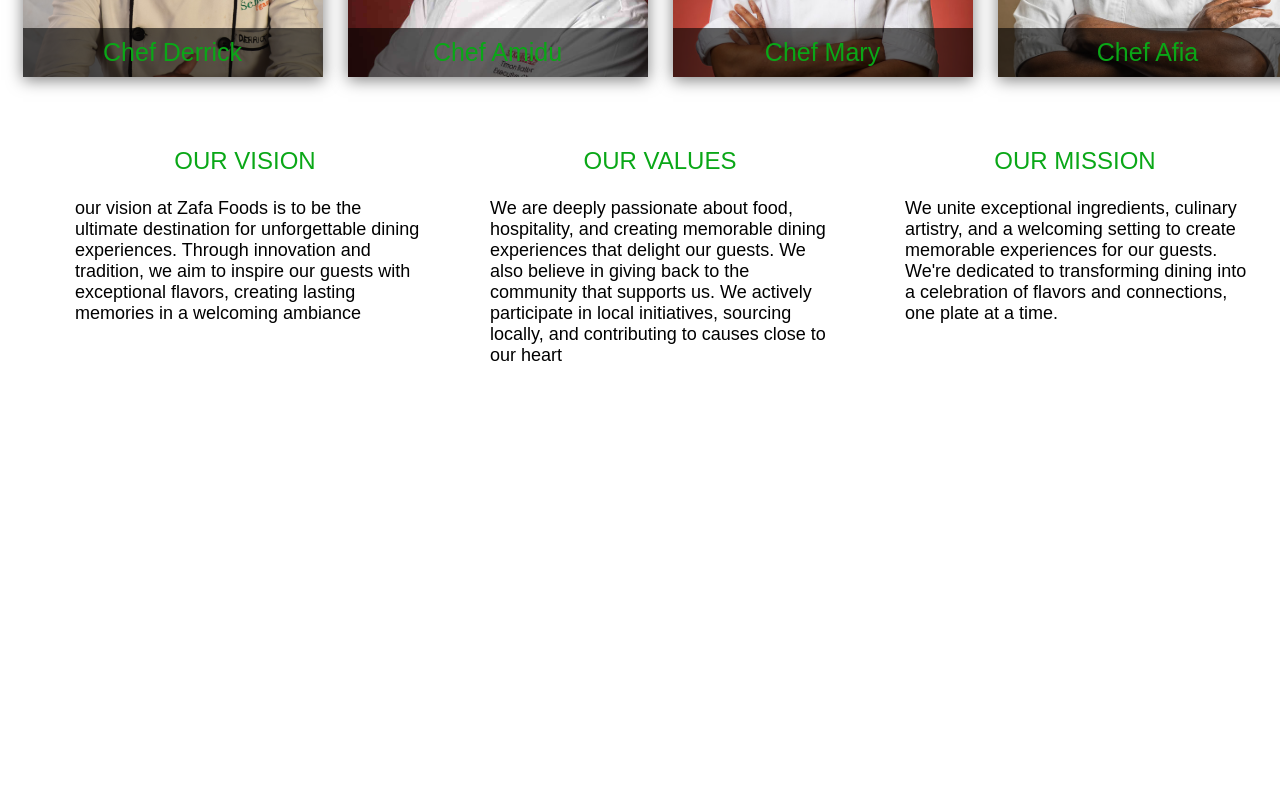
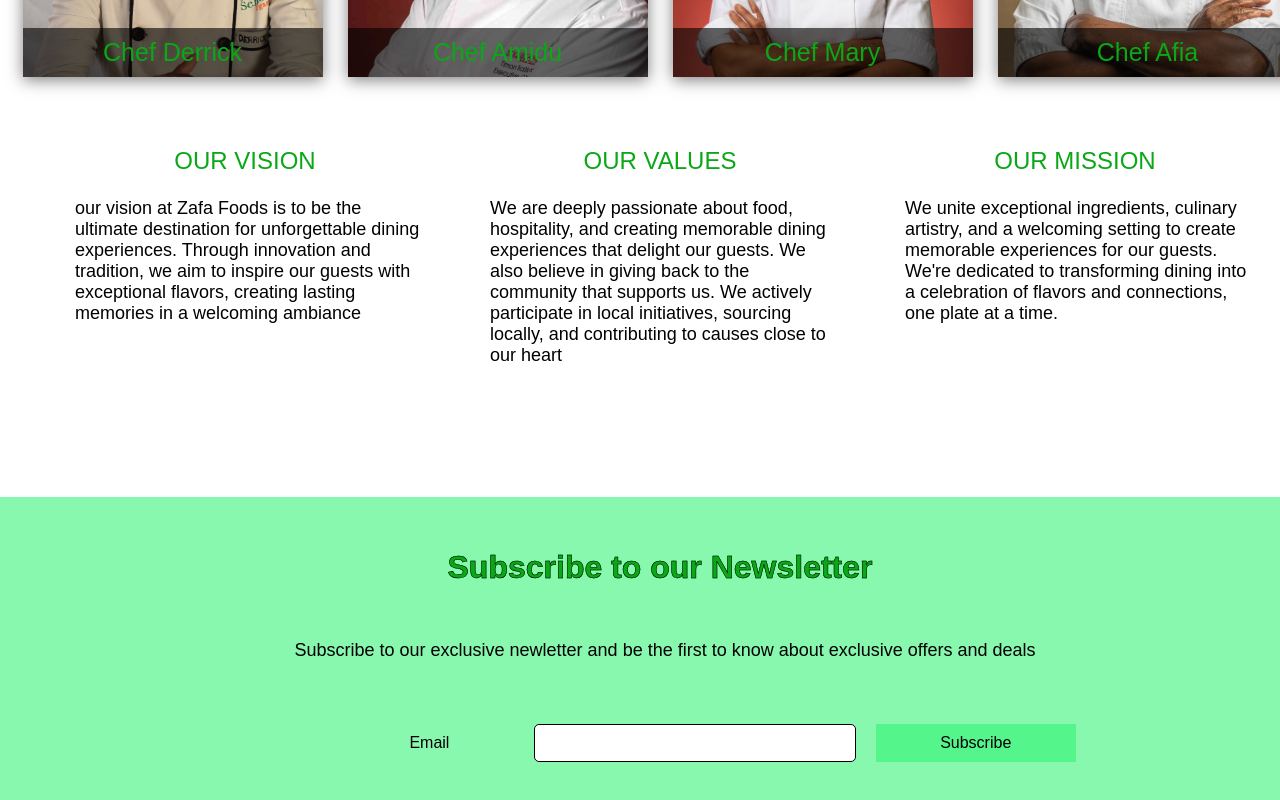
Before and after one commit to Avatar-J/Food-website, a React (Create React App) app in the folder zafa-foods/: page /Aboutus in a window 1280 px wide. Shown: the part 768-1568 px from the top of the page. Before the commit the page ends 1265 px from the top, so only its background shows below. Built offline with nearby package versions, Linux system fonts and the light colour scheme.

Commit message:
created a newsletter subscription

```diff
--- a/zafa-foods/src/Pages/AboutUs/AboutUs.tsx
+++ b/zafa-foods/src/Pages/AboutUs/AboutUs.tsx
@@ -5,10 +5,10 @@ import {
   SectionContainer,
   SectionHeader,
   CardSectionWrapper,
-  CurvedCard,
   Text,
 } from "../../Components/GeneralStyling";
 import styled from "styled-components";
+import NewsletterSub from "./NewsletterSub";
 
 const TextCard = styled.div`
   width: 350px;
@@ -98,6 +98,7 @@ function AboutUs() {
           </TextCard>
         </CardSectionWrapper>
       </SectionContainer>
+      <NewsletterSub />
     </>
   );
 }
--- /dev/null
+++ b/zafa-foods/src/Pages/AboutUs/NewsletterSub.tsx
@@ -0,0 +1,41 @@
+import React from "react";
+import styled from "styled-components";
+import {
+  SectionContainer,
+  SectionHeader,
+  Text,
+  Input,
+  FormElement,
+  Button,
+} from "../../Components/GeneralStyling";
+
+function NewsletterSub() {
+  return (
+    <>
+      <NewsletterContainer>
+        <SectionHeader>Subscribe to our Newsletter</SectionHeader>
+        <Text>
+          Subscribe to our exclusive newletter and be the first to know about
+          exclusive offers and deals
+        </Text>
+
+        <FormElement>
+          <label>Email</label>
+          <Input type="email" />
+          <Button style={{ marginLeft: "20px" }}>Subscribe</Button>
+        </FormElement>
+      </NewsletterContainer>
+    </>
+  );
+}
+
+const NewsletterContainer = styled.div`
+  width: 100%;
+  padding: 20px;
+  height: auto;
+  display: grid;
+  place-content: center;
+  background-color: rgba(84, 245, 138, 0.7);
+`;
+
+export default NewsletterSub;
```
